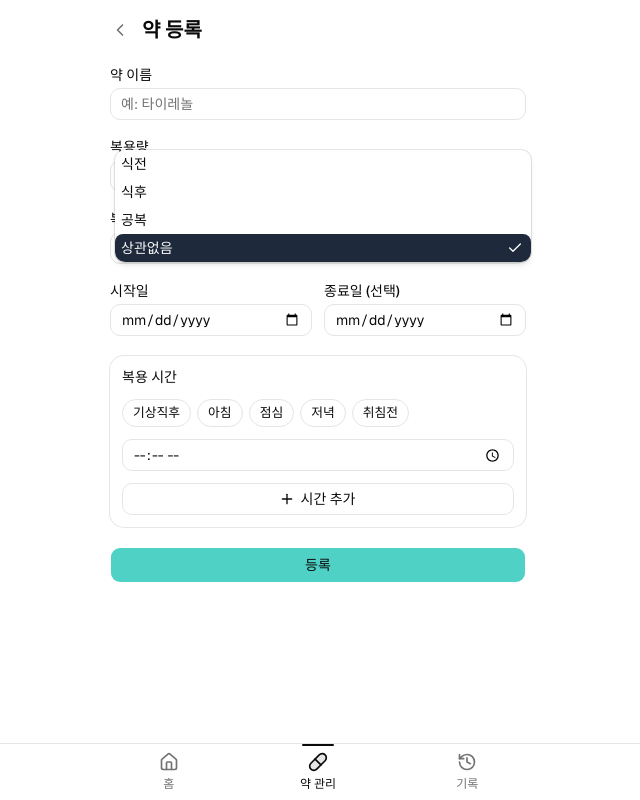
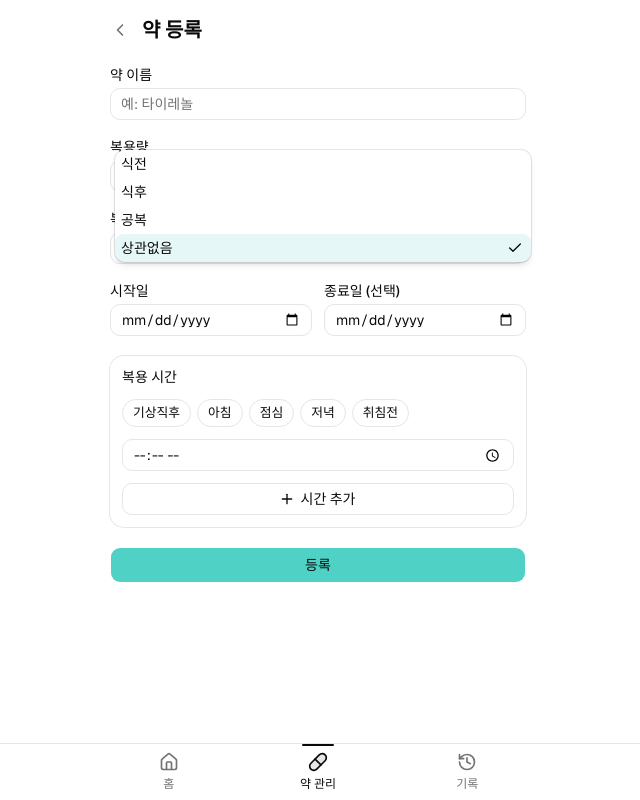
Before and after one commit to gpfksdlrn/kkobak-med, a Next.js app: page /medications/new in a window 1280 px wide. Both pictures are taken after a click on the button "none". Shown: the whole page, without its empty margins (322-962 px from the left). Built offline with nearby package versions, Linux system fonts and the light colour scheme.

Commit message:
style: select 옵션 hover 색상을 브랜드 민트로 변경

```diff
--- a/src/shared/ui/select.tsx
+++ b/src/shared/ui/select.tsx
@@ -120,7 +120,7 @@ function SelectItem({
     <SelectPrimitive.Item
       data-slot="select-item"
       className={cn(
-        "focus:bg-accent focus:text-accent-foreground not-data-[variant=destructive]:focus:**:text-accent-foreground relative flex w-full cursor-default items-center gap-1.5 rounded-md py-1 pr-8 pl-1.5 text-sm outline-hidden select-none data-disabled:pointer-events-none data-disabled:opacity-50 [&_svg]:pointer-events-none [&_svg]:shrink-0 [&_svg:not([class*='size-'])]:size-4 *:[span]:last:flex *:[span]:last:items-center *:[span]:last:gap-2",
+        "focus:bg-primary/15 focus:text-foreground relative flex w-full cursor-default items-center gap-1.5 rounded-md py-1 pr-8 pl-1.5 text-sm outline-hidden select-none data-disabled:pointer-events-none data-disabled:opacity-50 [&_svg]:pointer-events-none [&_svg]:shrink-0 [&_svg:not([class*='size-'])]:size-4 *:[span]:last:flex *:[span]:last:items-center *:[span]:last:gap-2",
         className
       )}
       {...props}
```
